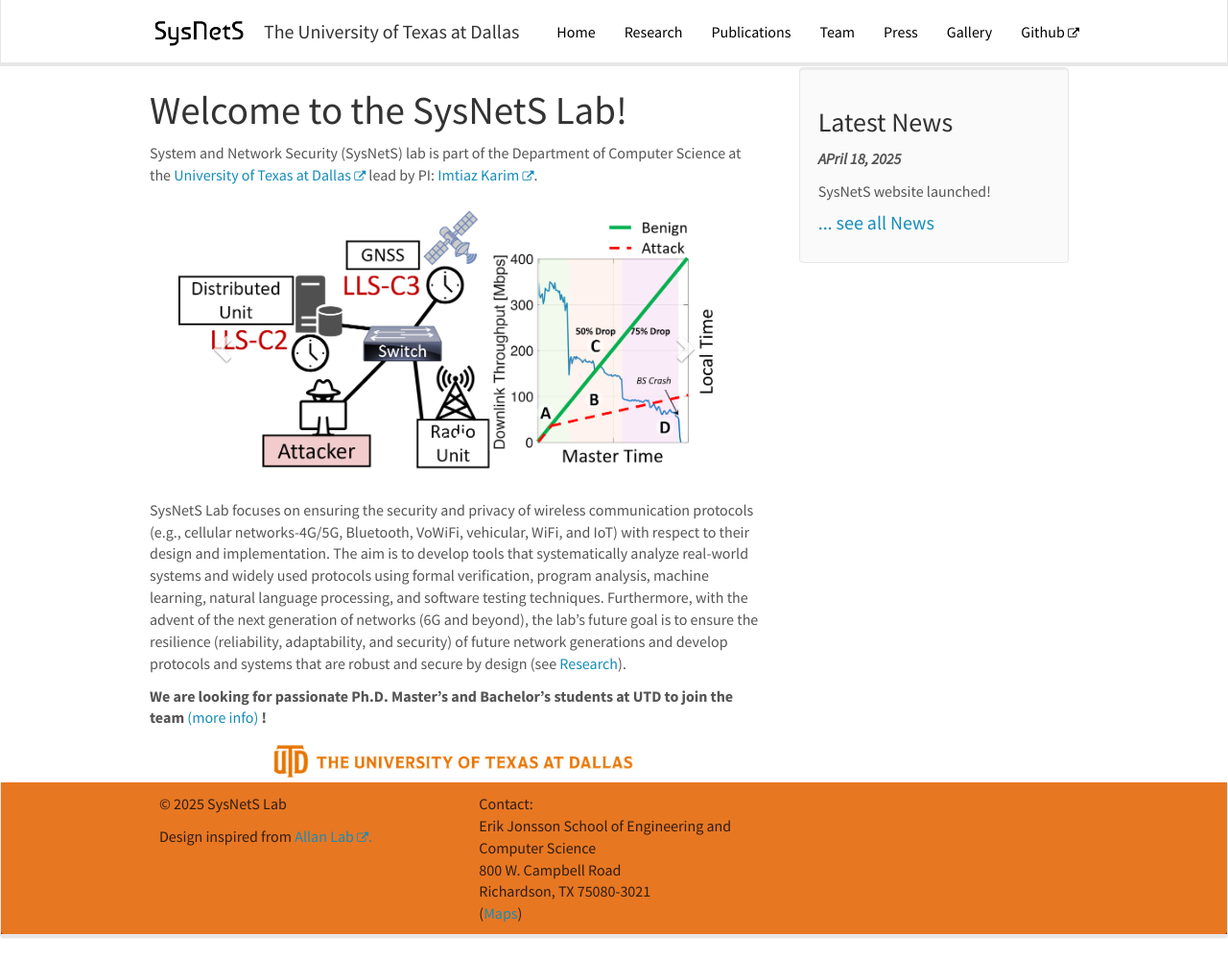
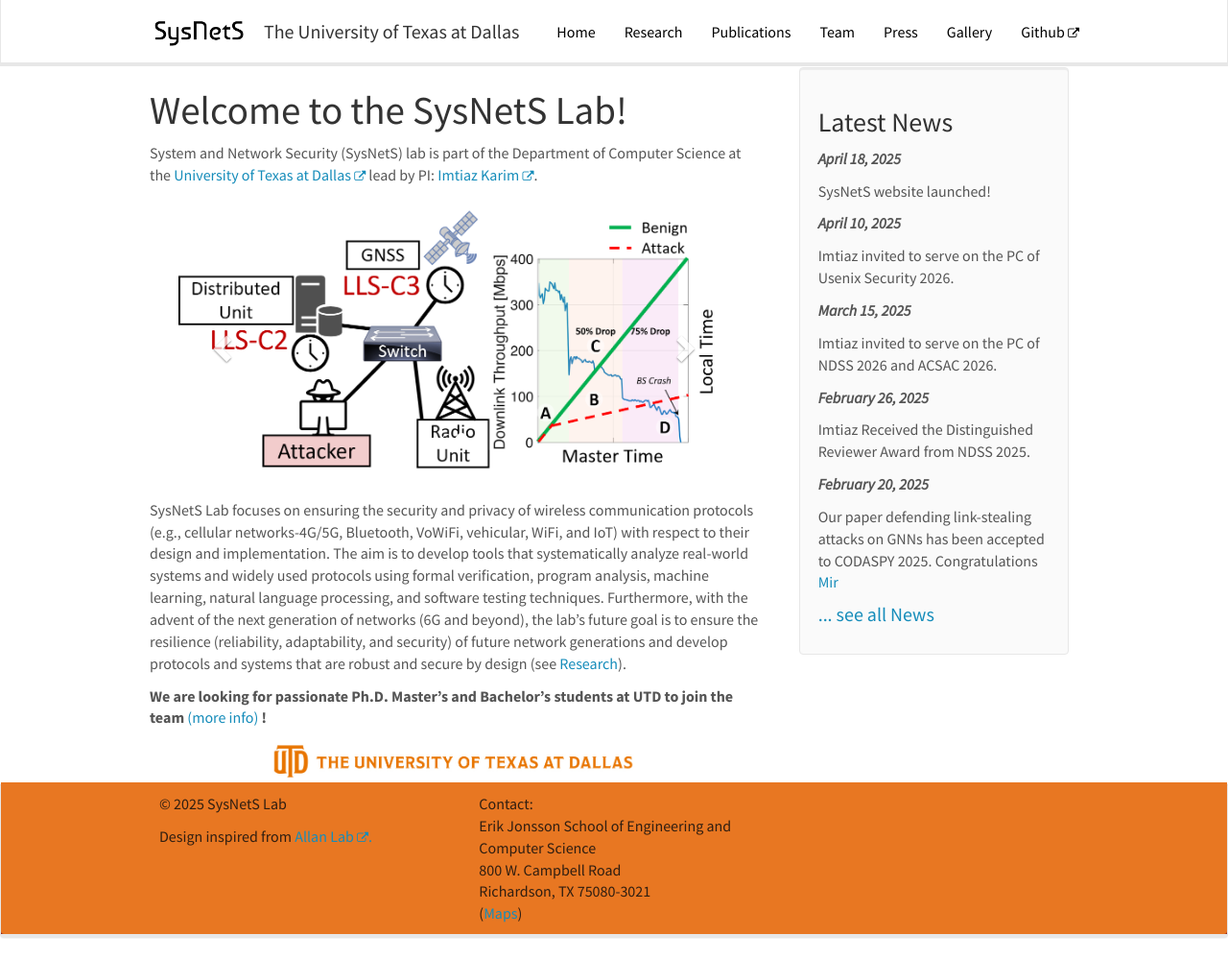
Before and after one commit to SysNetS/sysnets.github.io, a Jekyll site: the page built from _pages/home.md, in a window 1280 px wide and 999 px high. Shown: the whole window at 96% size. Built offline with Jekyll 4.4.1, drawn with Linux system fonts in a browser that asks for light colours; nearby versions of some CDN libraries.

Commit message:
Mostly done

```diff
--- a/_data/news.yml
+++ b/_data/news.yml
@@ -1,2 +1,28 @@
-- date: APril 18, 2025
+- date: April 18, 2025
   headline: SysNetS website launched!
+
+- date: April 10, 2025
+  headline: Imtiaz invited to serve on the PC of Usenix Security 2026.
+
+- date: March 15, 2025
+  headline: Imtiaz invited to serve on the PC of NDSS 2026 and ACSAC 2026.
+
+- date: February 26, 2025
+  headline: Imtiaz Received the Distinguished Reviewer Award from NDSS 2025.
+
+- date: February 20, 2025
+  headline: Our paper defending link-stealing attacks on GNNs has been accepted to CODASPY 2025. Congratulations <a href='https://scholar.google.com/citations?user=zZC_7vwAAAAJ&hl=en'>Mir</a>
+
+
+- date: February 15, 2025
+  headline: Imtiaz invited to serve on the PC of IEEE S&P 2026, RAID 2025, and SecDev 2025.
+
+
+- date: January 10, 2025
+  headline: FBSDetector and AKMA+ have been accepted to Usenix Security 2025.
+
+- date: November 15, 2024
+  headline: Imtiaz got accepted to the <a href='https://sites.google.com/view/nets-early-career-2025/home?authuser=0'>NeTS Early Career Investigator Workshop</a>
+
+- date: October 30, 2025
+  headline: Imtiaz presented research on 5G Security at the NSF AI-EDGE Year-3 Annual Meeting.
--- a/_pages/openings.md
+++ b/_pages/openings.md
@@ -8,23 +8,12 @@
 
 # Open positions
 
-<!-- **We are currently open for PhD and postdoc applications. The positions are mostly related to the Quantum Networks projects.** -->
-
-We are  looking for new group members with passion, talent, and grit!
-
-You will have the chance to work on the grand challenges of networked systems, often at the interface of cellular networks and payment systems. You will be involved in determining the important and interesting questions, creating and improving instrumental setups, performing measurements, and making discoveries.
-
-<!-- ### Applications for PhD and Postdoc positions
-If you are interested in working with us as a PhD student or postdoc, please send me an [email](mailto:taqi@umass.edu). State briefly why you are interested and attach a CV, including information about the grades you had as an undergraduate. No need for a separate cover letter or certificates. **Important**: please insert _"Application PhD"_ or _"Application Postdoc"_ in the subject line. If you are applying to a specific advertisement, note this in your email. -->
+We are looking for Ph.D., Masters and Bachelors students joining our team.
 
 
-### Masters Thesis for University of Massachusetts Amherst students
-If you are a Masters student at University of Massachusetts Amherst looking for a Masters thesis or project, contact me (or any group member) per email or stop by my office.
+## If you are at UTD
+If you are at UTD, please [email](mailto:karim7@purdue.edu), Imtiaz or directly talk to him!
 
-### BSc / Masters students from elsewhere
-If you are interested in pursuing an MSECE at University of Massachusetts Amherst, see [umass.edu](https://www.umass.edu/engineering/academics/ms-electrical-computer-engineering). Sometimes, we take Masters students or summer interns if we get exceptional applicants (this usually means very good grades and personal recommendations).
+## If you are not at UTD
 
-
-<!-- <figure>
-<img src="{{ site.url }}{{ site.baseurl }}/images/picpic/Gallery/DSC_0696.jpg" width="95%">
-</figure> -->
+Please apply to [UTD CS](https://www.utdallas.edu/fact-sheets/ecs/phd-computer-science/) and indicate you would like to work with Imtiaz.
```
